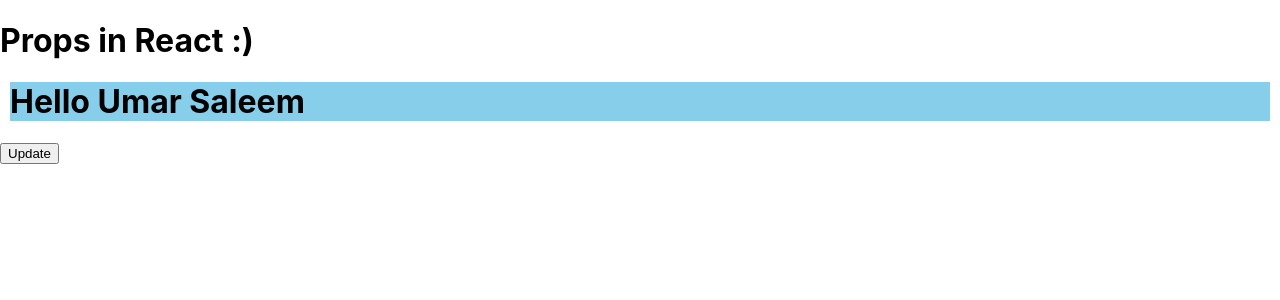
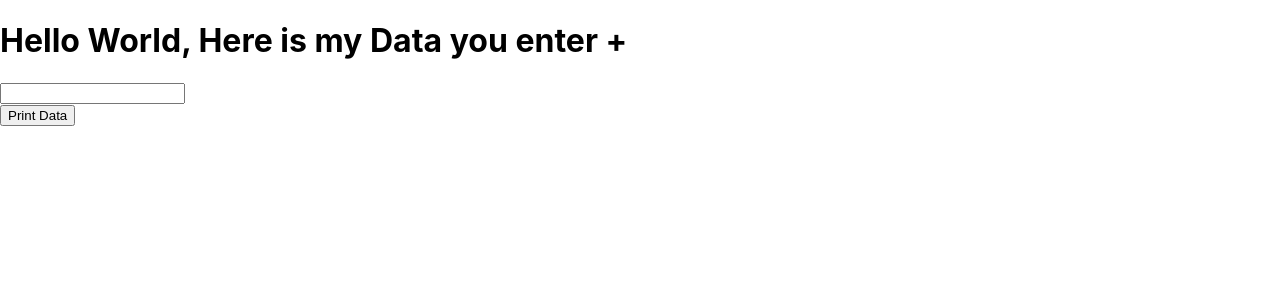
Before and after one commit to UmarSalem/React-Tutorial, a React (Create React App) app: page / in a window 1280 px wide. Shown: the top 300 px of the page. Built offline with nearby package versions, Linux system fonts and the light colour scheme.

Commit message:
Get Inputbox value by entering value in the box, and update by button

```diff
--- a/src/App.js
+++ b/src/App.js
@@ -1,23 +1,28 @@
 import { useState } from "react";
-import Student from "./Student";
 
 
-function App () {
-  const [name,setName]=useState ("Umar Saleem");
-  function apple()
+function App(){
+const [data,setData] =useState (null)
+const [print,setPrint]=useState(false)
+  function getData (val)
   {
-    alert("hello")
+    console.log(val.target.value)
+    setData(val.target.value)
+    setPrint(false)
   }
-return (
-  <div className="App">
-<h1>Props in React :) </h1>
-  <Student name={name} />
-  <button onClick={()=>setName("Ibrahim Saleem")}>Update</button>
-
-{/* <Student name={"umar"} email="umar@gmail.com" others={{address:"Horsens", mobile:"343235"}}/>
-<Student name ={"Ali"} email="ali@gmail.com" others={{address:"Copenhagen",mobile:"8766987"}}/> */}
-
-  </div>
-);
+  return (
+    <div className="App">
+      {
+        print?
+        <h1>{data}</h1>
+        :null
+      }
+      <h1>Hello World, Here is my Data you enter + {data}</h1>
+      <input type="text" onChange={getData}/>
+      <div>
+      <button onClick={()=>setPrint(true)}>Print Data</button>
+      </div>
+            </div>
+  );
 }
 export default App;
```
Also changed, not shown: src/Login.js (deleted, +0 -11 lines).
